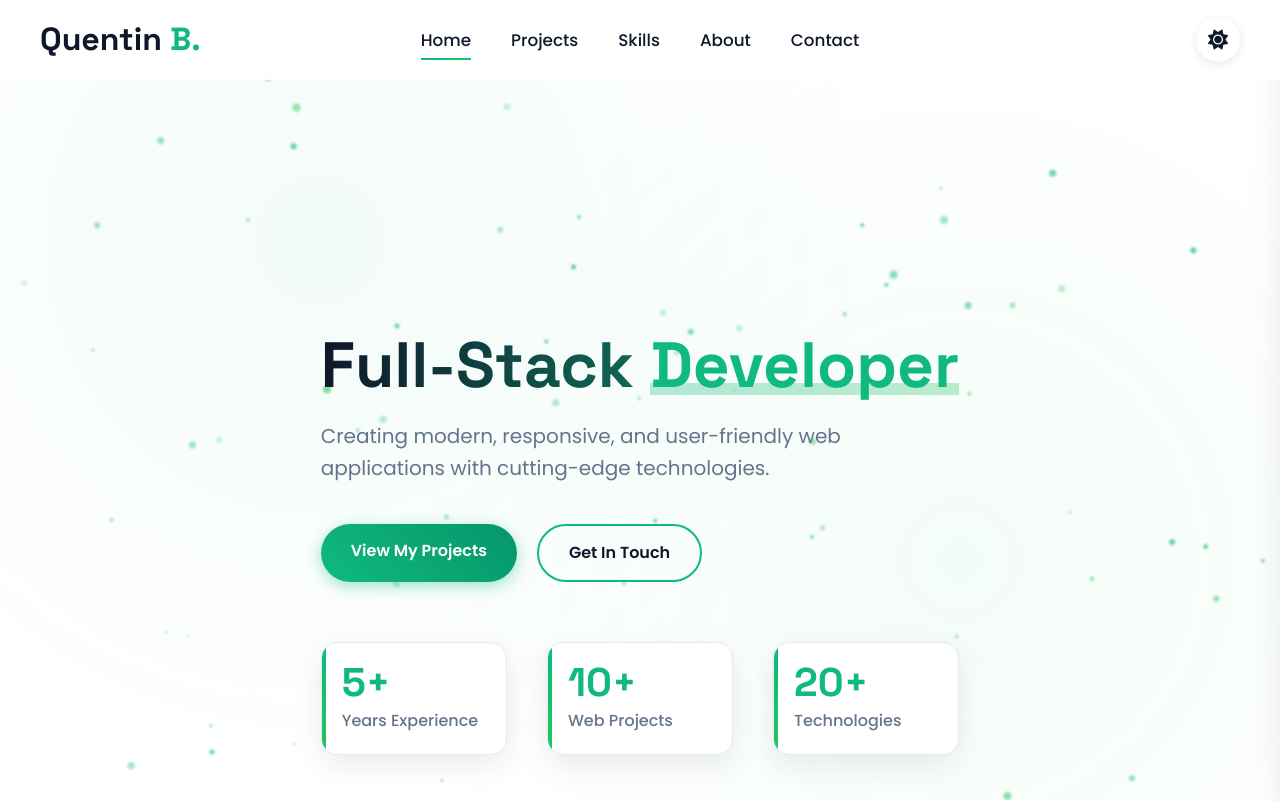
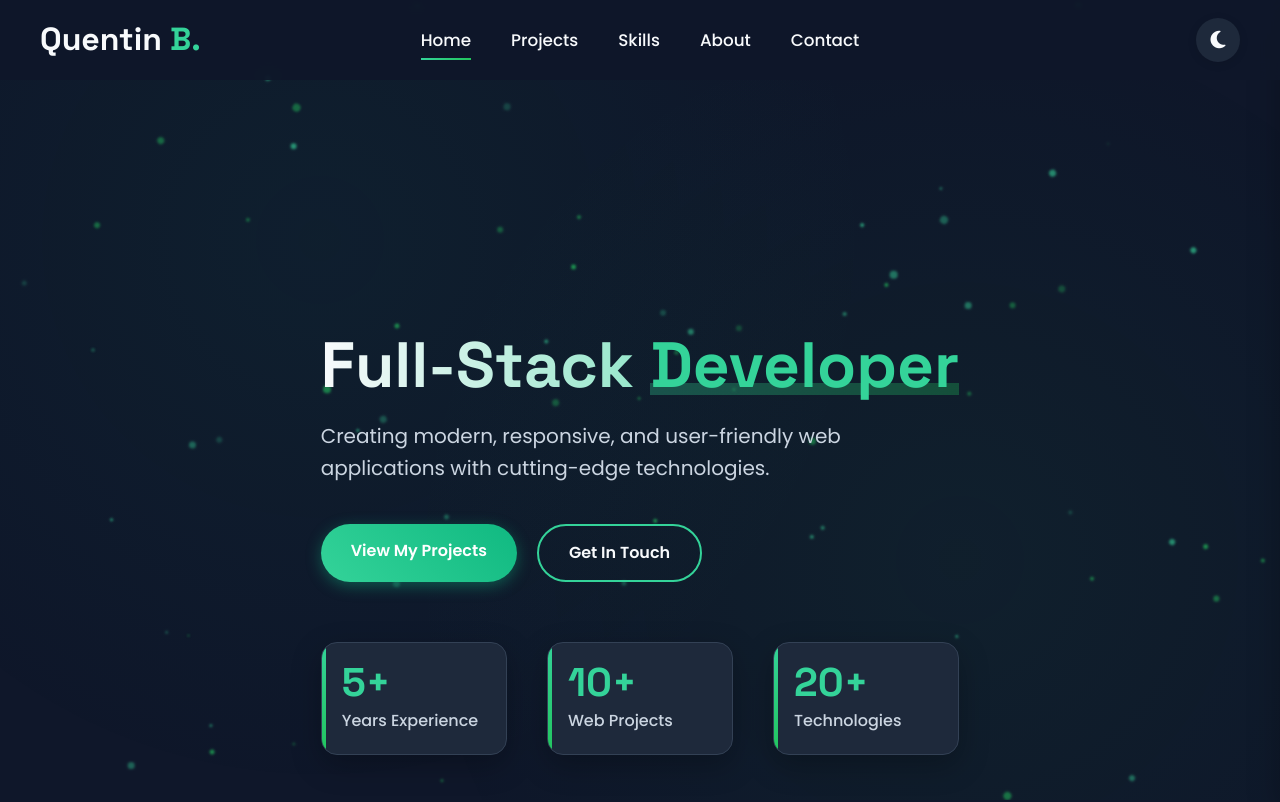
Before and after one commit to mixvd/quentinb-portfolio, a React (Vite) app: page / in a window 1280 px wide. Shown: the top 802 px of the page. Built offline with nearby package versions, Linux system fonts and the light colour scheme.

Commit message:
dark mode by default

```diff
--- a/src/components/Projects.jsx
+++ b/src/components/Projects.jsx
@@ -7,7 +7,7 @@ const Projects = ({ onViewDetails }) => {
 
   const handleProjectClick = (project) => {
     if (project.status === 'coming-soon') {
-      return; // Don't open modal for coming soon projects
+      return;
     }
     onViewDetails(project.id);
   };
--- a/src/contexts/ThemeContext.jsx
+++ b/src/contexts/ThemeContext.jsx
@@ -12,13 +12,18 @@ export const useTheme = () => {
 
 export const ThemeProvider = ({ children }) => {
   const [isDarkMode, setIsDarkMode] = useState(() => {
-    const savedTheme = localStorage.getItem('darkMode') === 'true';
-    if (savedTheme) {
+    const savedTheme = localStorage.getItem('darkMode');
+    if (savedTheme === null) {
+      document.body.classList.add('dark-mode');
+      return true;
+    }
+    const isDark = savedTheme === 'true';
+    if (isDark) {
       document.body.classList.add('dark-mode');
     } else {
       document.body.classList.remove('dark-mode');
     }
-    return savedTheme;
+    return isDark;
   });
 
   useEffect(() => {
```
